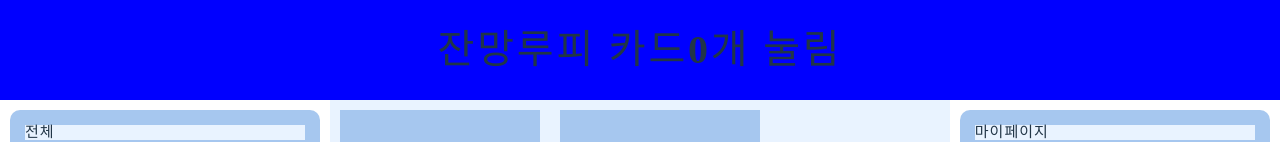
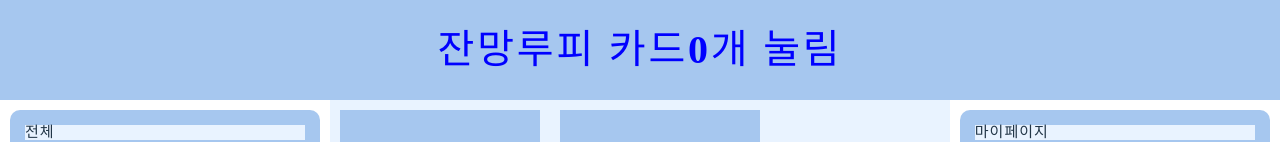
Before and after one commit to seojisoosoo/gamja-class, a React (Vite) app: page / in a window 1280 px wide. Shown: the top 142 px of the page. Built offline with nearby package versions, Linux system fonts and the light colour scheme; a web font is replaced by a local one.

Commit message:
[ design ] 스타일링 완료

```diff
--- a/src/@components/cardsPage/card.jsx
+++ b/src/@components/cardsPage/card.jsx
@@ -22,7 +22,7 @@ export default function Card(props) {
   return (
     <>
       {isFlipped ? (
-        <>hi</>
+        <CardWrapper>hi</CardWrapper>
       ) : (
         <CardWrapper>
           <h1 onClick={moveToDetail}>{name}</h1>
--- a/src/@components/cardsPage/cardSection.jsx
+++ b/src/@components/cardsPage/cardSection.jsx
@@ -18,7 +18,7 @@ const CardSectionWrapper = styled.section`
   flex-wrap: wrap;
 
   width: 50%;
-  height: 100vh;
+  height: 150vh;
 
   background-color: ${({ theme }) => theme.colors.skyblue};
 `;
--- a/src/@components/common/mainHeader.jsx
+++ b/src/@components/common/mainHeader.jsx
@@ -24,5 +24,6 @@ const Header = styled.header`
   top: 0;
 
   ${({ theme }) => theme.fonts.title};
-  background-color: ${({ color }) => color};
+  color: ${({ color }) => color};
+  background-color: ${({ theme }) => theme.colors.blue};
 `;
```
